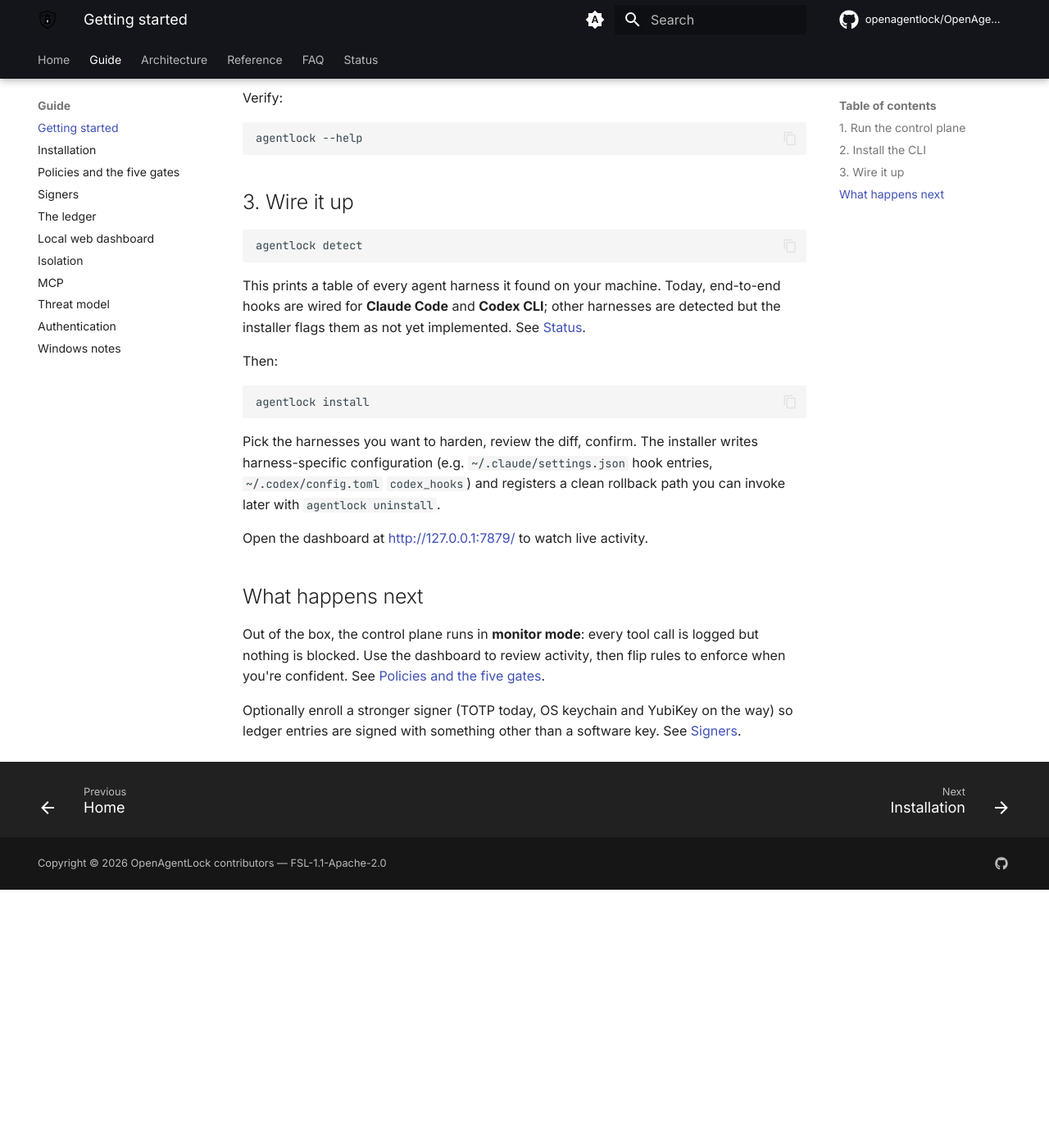
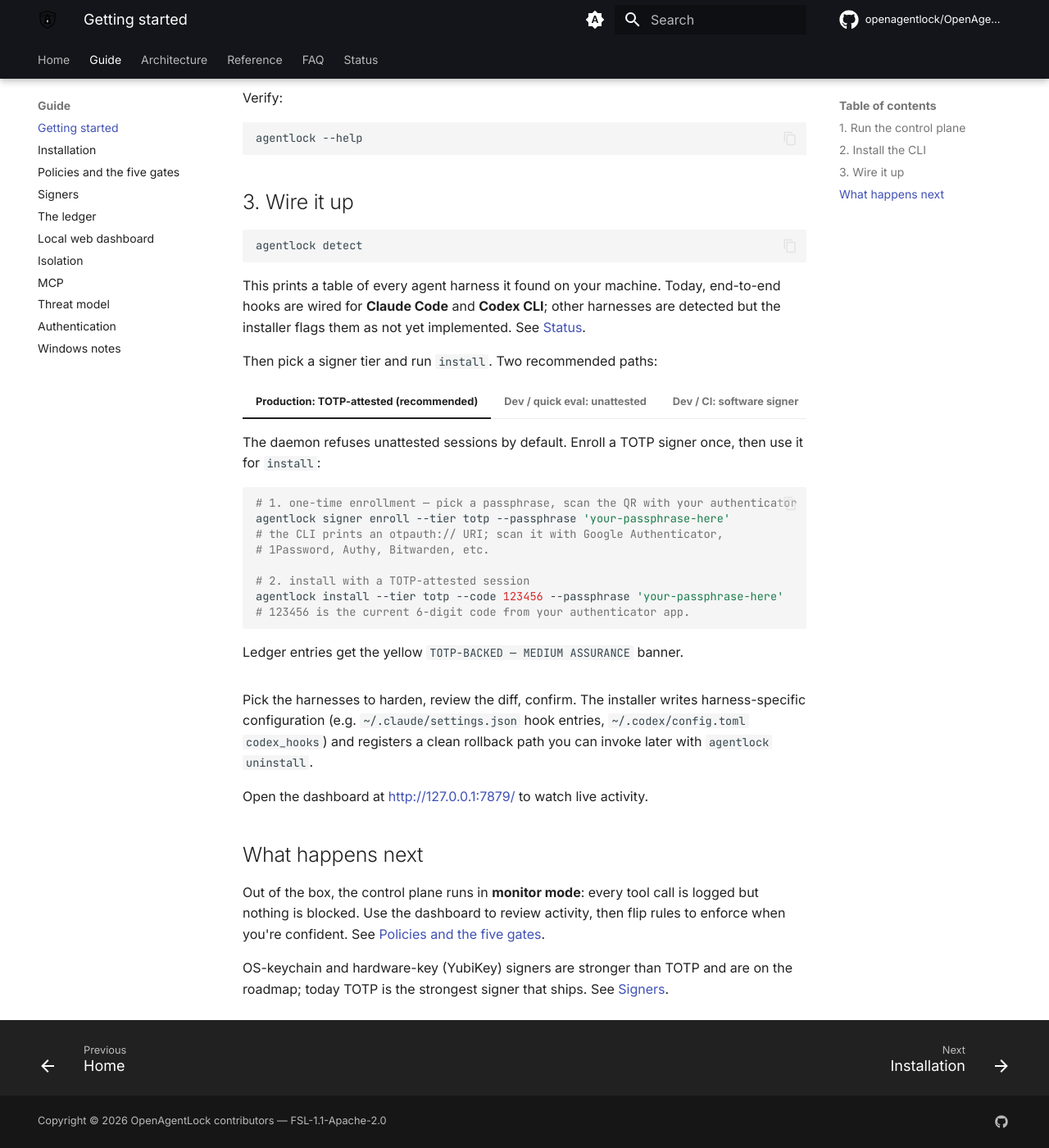
Before and after one commit to openagentlock/OpenAgentLock, an MkDocs documentation site: the page built from docs/guide/getting-started.md, in a window 1280 px wide and 1400 px high, scrolled down 884 px. Shown: the whole window at 82% size. Built offline with MkDocs 1.6.1 and Material for MkDocs 9.7.7, drawn with Linux system fonts in a browser that asks for light colours; comment, search, counter and statistics services are not loaded; before the commit the page ends 1969 px from its top, so only the background shows below that.

Commit message:
cli: clearer error messages (drop MVP wording, point to docs); docs+README: TOTP install flow + updated status tables; bump v0.1.8

````diff
--- a/docs/guide/getting-started.md
+++ b/docs/guide/getting-started.md
@@ -76,13 +76,51 @@ agentlock detect
 
 This prints a table of every agent harness it found on your machine. Today, end-to-end hooks are wired for **Claude Code** and **Codex CLI**; other harnesses are detected but the installer flags them as not yet implemented. See [Status](../status.md).
 
-Then:
+Then pick a signer tier and run `install`. Two recommended paths:
 
-```bash
-agentlock install
-```
+=== "Production: TOTP-attested (recommended)"
 
-Pick the harnesses you want to harden, review the diff, confirm. The installer writes harness-specific configuration (e.g. `~/.claude/settings.json` hook entries, `~/.codex/config.toml` `codex_hooks`) and registers a clean rollback path you can invoke later with `agentlock uninstall`.
+    The daemon refuses unattested sessions by default. Enroll a TOTP signer once, then use it for `install`:
+
+    ```bash
+    # 1. one-time enrollment — pick a passphrase, scan the QR with your authenticator
+    agentlock signer enroll --tier totp --passphrase 'your-passphrase-here'
+    # the CLI prints an otpauth:// URI; scan it with Google Authenticator,
+    # 1Password, Authy, Bitwarden, etc.
+
+    # 2. install with a TOTP-attested session
+    agentlock install --tier totp --code 123456 --passphrase 'your-passphrase-here'
+    # 123456 is the current 6-digit code from your authenticator app.
+    ```
+
+    Ledger entries get the yellow `TOTP-BACKED — MEDIUM ASSURANCE` banner.
+
+=== "Dev / quick eval: unattested"
+
+    Useful for getting a feel for the install/uninstall flow without setting up a signer. Allow unattested sessions on the daemon:
+
+    ```bash
+    docker rm -f agentlock
+    docker run -d --name agentlock \
+      -p 127.0.0.1:7878:7878 -p 127.0.0.1:7879:7879 \
+      -v "$HOME/.agentlock:/var/lib/agentlock" \
+      -e AGENTLOCK_ALLOW_UNATTESTED=1 \
+      ghcr.io/openagentlock/agentlockd:latest
+
+    agentlock install        # default tier is unattested
+    ```
+
+    Ledger entries get the red `UNATTESTED — LEDGER NOT SIGNED` banner. Don't use in prod.
+
+=== "Dev / CI: software signer"
+
+    Software signer reads/writes a keypair on disk; the daemon refuses it unless `AGENTLOCK_ALLOW_SOFTWARE_SIGNER=1`. Intended for dev/CI only.
+
+    ```bash
+    agentlock install --tier software
+    ```
+
+Pick the harnesses to harden, review the diff, confirm. The installer writes harness-specific configuration (e.g. `~/.claude/settings.json` hook entries, `~/.codex/config.toml` `codex_hooks`) and registers a clean rollback path you can invoke later with `agentlock uninstall`.
 
 Open the dashboard at <http://127.0.0.1:7879/> to watch live activity.
 
@@ -90,4 +128,4 @@ Open the dashboard at <http://127.0.0.1:7879/> to watch live activity.
 
 Out of the box, the control plane runs in **monitor mode**: every tool call is logged but nothing is blocked. Use the dashboard to review activity, then flip rules to enforce when you're confident. See [Policies and the five gates](policies.md).
 
-Optionally enroll a stronger signer (TOTP today, OS keychain and YubiKey on the way) so ledger entries are signed with something other than a software key. See [Signers](signers.md).
+OS-keychain and hardware-key (YubiKey) signers are stronger than TOTP and are on the roadmap; today TOTP is the strongest signer that ships. See [Signers](signers.md).
````
Also changed, not shown: README.md (+14 -7 lines), docs/guide/signers.md (+34 -10 lines), docs/status.md (+8 -3 lines), 7 other files.
